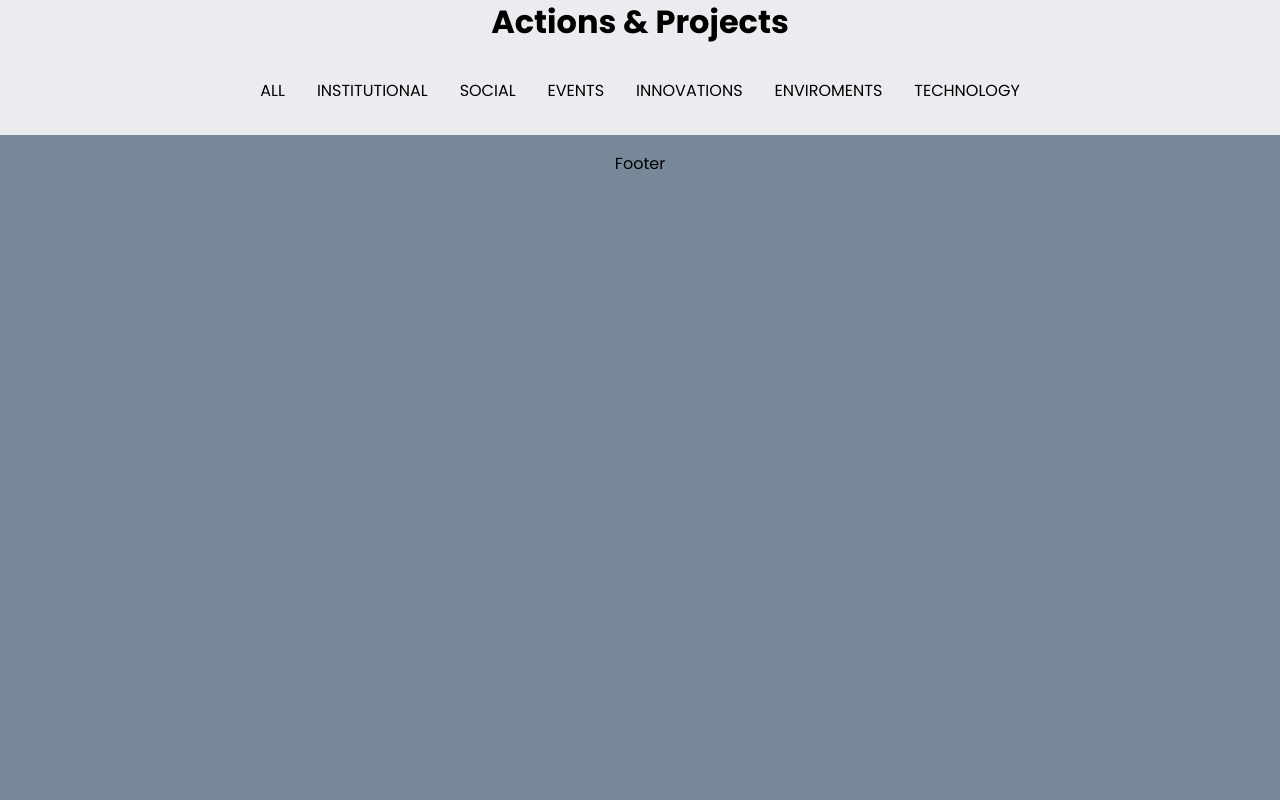
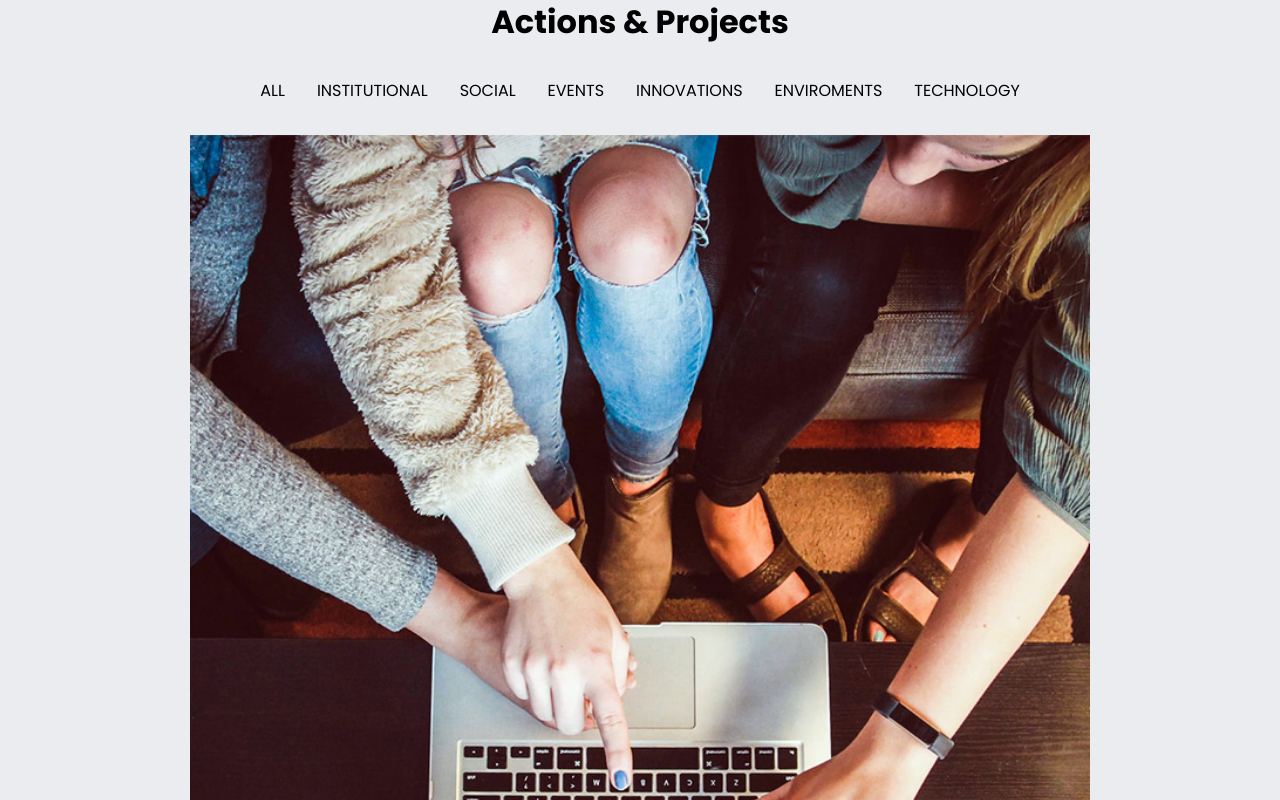
Before and after one commit to PietroMarilei/proj-html-vuejs, a Vue app: page / in a window 1280 px wide. Shown: the part 2100-2900 px from the top of the page. Before the commit the page ends 2292 px from the top, so only its background shows below. Built offline with nearby package versions, Linux system fonts and the light colour scheme.

Commit message:
action project card prototype workling

```diff
--- /dev/null
+++ b/src/components/ActionCardComp.vue
@@ -0,0 +1,32 @@
+<script>
+import { store } from '../store';
+export default {
+    data() {
+        return {
+            store,
+
+
+        }
+    },
+    methods: {
+        getImagePath: function (imgPath) {
+            return new URL(`../assets/img/${imgPath}`, import.meta.url).href;
+        },
+    },
+    props: {
+        imgPath: String,
+        title: String,
+    }
+}
+</script>
+
+<template>
+    <div class="card_wrapper">
+        <img :src="getImagePath(imgPath)" alt="test">
+        {{ title }}
+    </div>
+</template>
+
+<style lang="scss" scoped>
+
+</style>
--- a/src/components/ActionComp.vue
+++ b/src/components/ActionComp.vue
@@ -1,6 +1,10 @@
 <script>
 import { store } from '../store';
+import ActionCardComp from './ActionCardComp.vue';
 export default {
+    components: {
+        ActionCardComp,
+},
     data() {
         return {
             store,
@@ -48,7 +52,9 @@ export default {
                 </ul>
 
                 <div class="card_wrapper">
-
+                    <ActionCardComp v-for="(singleProj,i) in this.store.projectsArr" :key="i"
+                    :imgPath="singleProj.img"
+                    :title="singleProj.title"/>
                 </div>
             </div>
         </div>
--- a/src/store.js
+++ b/src/store.js
@@ -2,12 +2,32 @@ import { reactive } from "vue";
 
 export const store = reactive(
     {
-        someData: "",
-        anArr: [],
-        aBoolean: true,
-        aFunction() {
-            console.log("a function");
-        }
+        projectsArr: [
+            {
+                img: 'project-1.jpg',
+                title: 'Academic professionals program in social media'
+            },
+            {
+                img: 'project-2.jpg',
+                title: 'Preseident speech at the annual meeting'
+            },
+            {
+                img: 'project-3.jpg',
+                title: 'international business trip in Shangai'
+            },
+            {
+                img: 'project-4.jpg',
+                title: 'Technology workshop with education theme'
+            },
+            {
+                img: 'project-5.jpg',
+                title: 'Donations of clothes and food to the partner NGO'
+            },
+            {
+                img: 'project-6.jpg',
+                title: 'Confraternization of the procurement team'
+            },
+        ],
     },
 )
 
```
